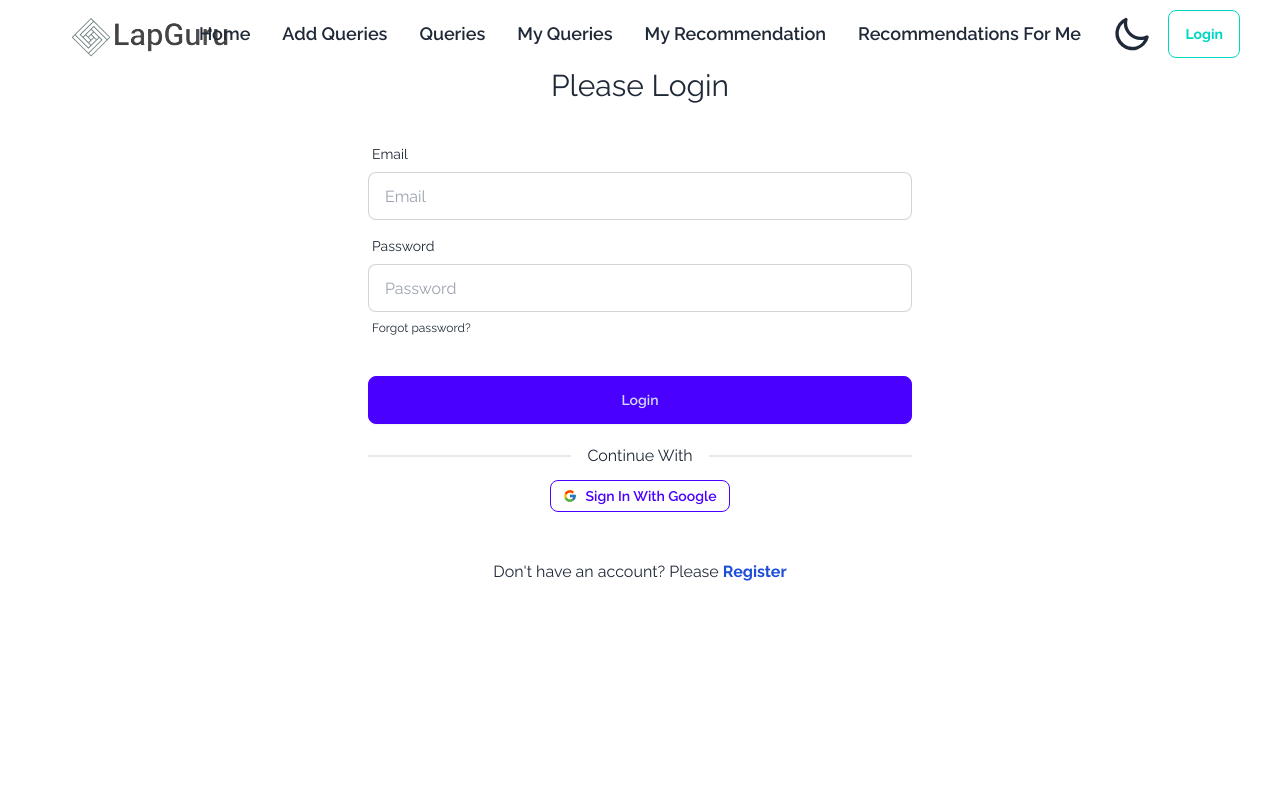
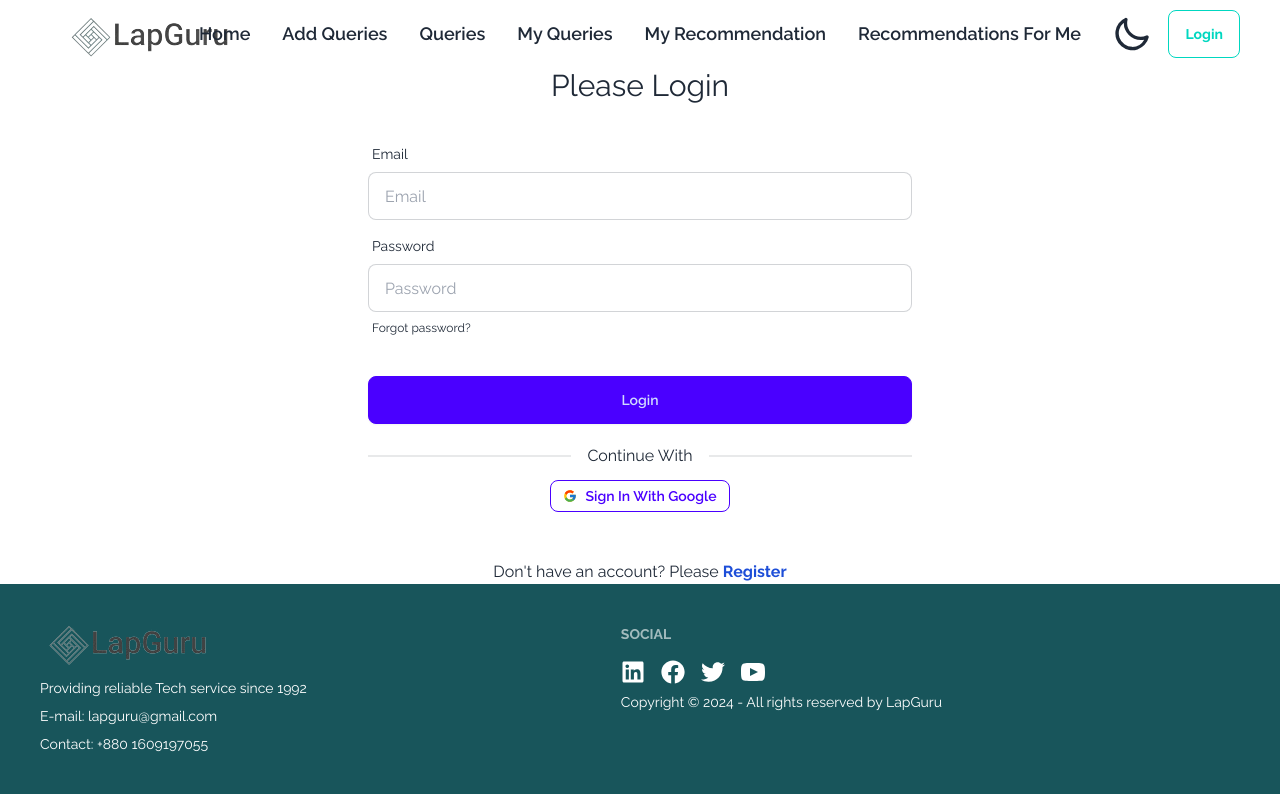
Before and after one commit to shossen1999/Alternative-Product-Information-System-Client, a React (Vite) app: page /login in a window 1280 px wide. Built offline with nearby package versions, Linux system fonts and the light colour scheme; no server answers.

Commit message:
footer added

```diff
--- a/src/layouts/Root.jsx
+++ b/src/layouts/Root.jsx
@@ -1,7 +1,8 @@
 import { Outlet } from 'react-router-dom';
 // import Navbar from '../shared/Navbar/Navbar';
 import Navbar from '../pages/shared/Navbar/Navbar';
-// import Footer from '../pages/Footer/Footer';
+import Footer from '../pages/Footer/Footer';
+
 
 const Root = () => {
     return (
@@ -12,7 +13,7 @@ const Root = () => {
                <Navbar></Navbar>
                 <Outlet></Outlet>
                </div>
-               {/* <Footer></Footer> */}
+               <Footer></Footer>
 
 
         </div>
--- /dev/null
+++ b/src/pages/Footer/Footer.jsx
@@ -0,0 +1,33 @@
+import logo from "../../assets/main_logo.png";
+import { FaLinkedin, FaFacebook, FaTwitter } from "react-icons/fa";
+
+const Footer = () => {
+    return (
+        <footer className="footer bg-[#18555b] text-white p-10 ">
+            <aside>
+                <img src={logo} className="" alt="Logo" />
+                <p>Providing reliable Tech service since 1992</p>
+                <p>E-mail: lapguru@gmail.com</p>
+                <p>Contact: +880 1609197055</p>
+            </aside>
+            <nav>
+                <h6 className="footer-title">Social</h6>
+                <div className="grid grid-flow-col gap-4 text-white">
+                    <a href="https://www.linkedin.com"><FaLinkedin className='w-6 h-6' /></a>
+                    <a href="https://www.facebook.com"><FaFacebook className='w-6 h-6' /></a>
+                    <a href="https://www.twitter.com"><FaTwitter className='w-6 h-6' /></a>
+                    <a href="https://www.youtube.com">
+                        <svg xmlns="http://www.w3.org/2000/svg" width="24" height="24" viewBox="0 0 24 24" className="fill-current">
+                            <path d="M19.615 3.184c-3.604-.246-11.631-.245-15.23 0-3.897.266-4.356 2.62-4.385 8.816.029 6.185.484 8.549 4.385 8.816 3.6.245 11.626.246 15.23 0 3.897-.266 4.356-2.62 4.385-8.816-.029-6.185-.484-8.549-4.385-8.816zm-10.615 12.816v-8l8 3.993-8 4.007z"></path>
+                        </svg>
+                    </a>
+                </div>
+                <div>
+                    <p>Copyright © 2024 - All rights reserved by LapGuru</p>
+                </div>
+            </nav>
+        </footer>
+    );
+};
+
+export default Footer;
--- a/src/pages/MyQueries/MyQueries.jsx
+++ b/src/pages/MyQueries/MyQueries.jsx
@@ -62,7 +62,8 @@ const MyQueries = () => {
 
             <div className="flex justify-center items-center my-5 md:my-8 lg:my-8">
                 <Link to="/">
-                    <button className="btn btn-primary">Go Back to Home</button>
+                    <button className="btn"
+                        style={{ backgroundColor: "#18555b", color: "white" }}>Go Back to Home</button>
                 </Link>
             </div>
         </div>
--- a/src/pages/MyQueries/MyQueriesCards.jsx
+++ b/src/pages/MyQueries/MyQueriesCards.jsx
@@ -95,19 +95,24 @@ const MyQueriesCards = ({ myQuery, queries, setQueries }) => {
 
                 <p className="text-[14px]"><span className="font-bold ">Recommendation Count : </span>{recommendationCount}</p>
                 <div className="card-actions w-full">
-                    <Link to={`/queryDetails/${_id}`} className="btn btn-primary">View Details</Link>
+                    <Link to={`/queryDetails/${_id}`} className="btn" style={{ backgroundColor: "#18555b", color: "white" }}>View Details</Link>
                     <Link to={`/updateQuery/${_id}`}>
                         <button
-
-                            className="btn btn-primary" onClick={() => handleUpdate(_id)}>Update</button>
-
+                            className="btn"
+                            style={{ backgroundColor: "#18555b", color: "white" }}
+                            onClick={() => handleUpdate(_id)}
+                        >
+                            Update
+                        </button>
                     </Link>
-                    {/* <Link to={`/queryDetails/${_id}`} className="btn btn-primary">Delete</Link> */}
-
                     <button
                         onClick={() => handleDelete(_id)}
-                        className="btn btn-primary">Delete</button>
-                    {/* <input className="btn btn-block bg-black text-white mt-8" type="submit" value="Recommend" /> */}
+                        className="btn"
+                        style={{ backgroundColor: "#18555b", color: "white" }}
+                    >
+                        Delete
+                    </button>
+
                 </div>
             </div>
         </div>
```
